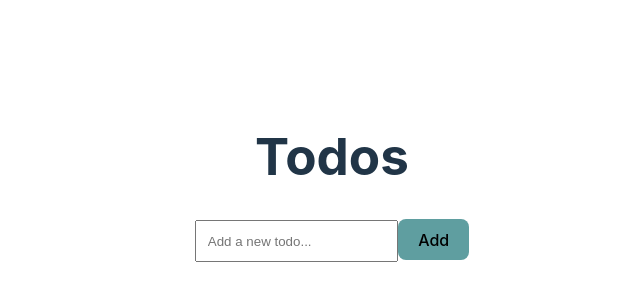
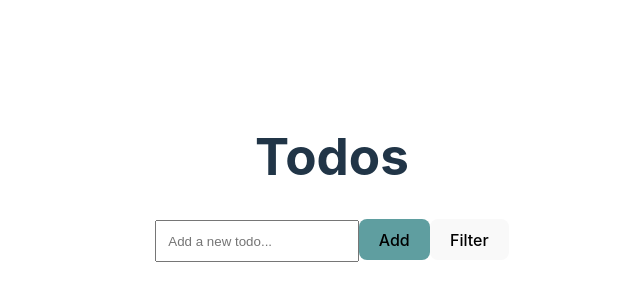
Before and after one commit to ZindreX/todo-app, a React (Vite) app: page / in a window 1280 px wide. Shown: the part 214-514 px from the top of the page, without its empty margins (308-948 px from the left). Built offline with nearby package versions, Linux system fonts and the light colour scheme.

Commit message:
Adds sorting feature
based on completed state of todo

```diff
--- a/src/componets/TodoFolder/TodoFolder.tsx
+++ b/src/componets/TodoFolder/TodoFolder.tsx
@@ -53,6 +53,17 @@ export default function TodoFolder() {
             /></li>
     });
 
+    const todoComparer = (todo: TodoType, other: TodoType) => {
+        if (todo.completed && !other.completed) return -1;
+        else if (!todo.completed && other.completed) return 1;
+        return 0;
+    };
+
+    const sortTodosBasedOnConfirmed = () => {
+        const sortedTodos = [...todos].sort((a: TodoType, b: TodoType) => todoComparer(a, b))
+        setTodos(sortedTodos);
+    };
+
 
     return (
         <>
@@ -72,6 +83,7 @@ export default function TodoFolder() {
                     onClick={() => addTodo(newTodo)}>
                     Add
                 </button>
+                <button onClick={sortTodosBasedOnConfirmed}>Filter</button>
             </div>
 
             <div className="todos">
```
